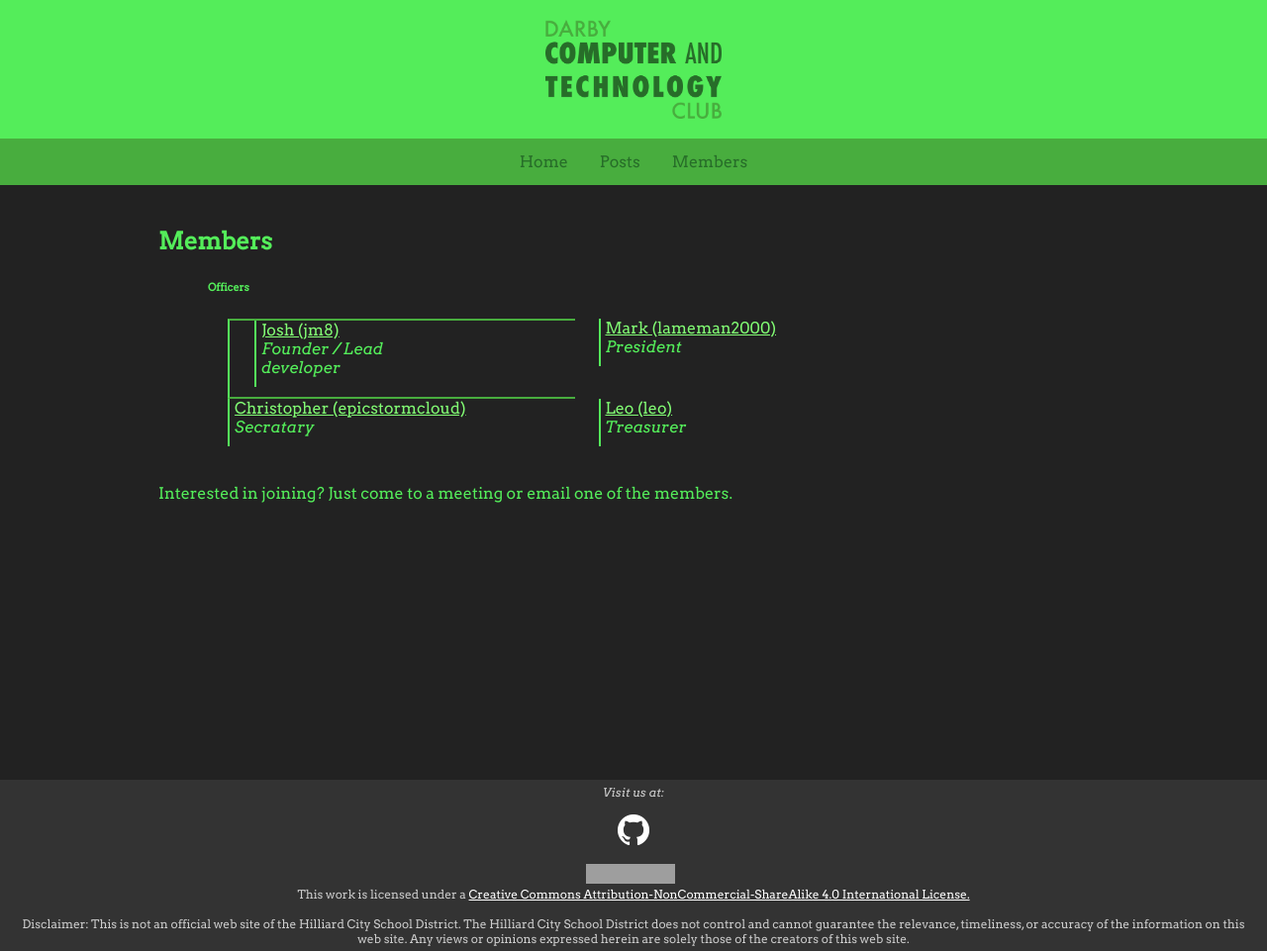
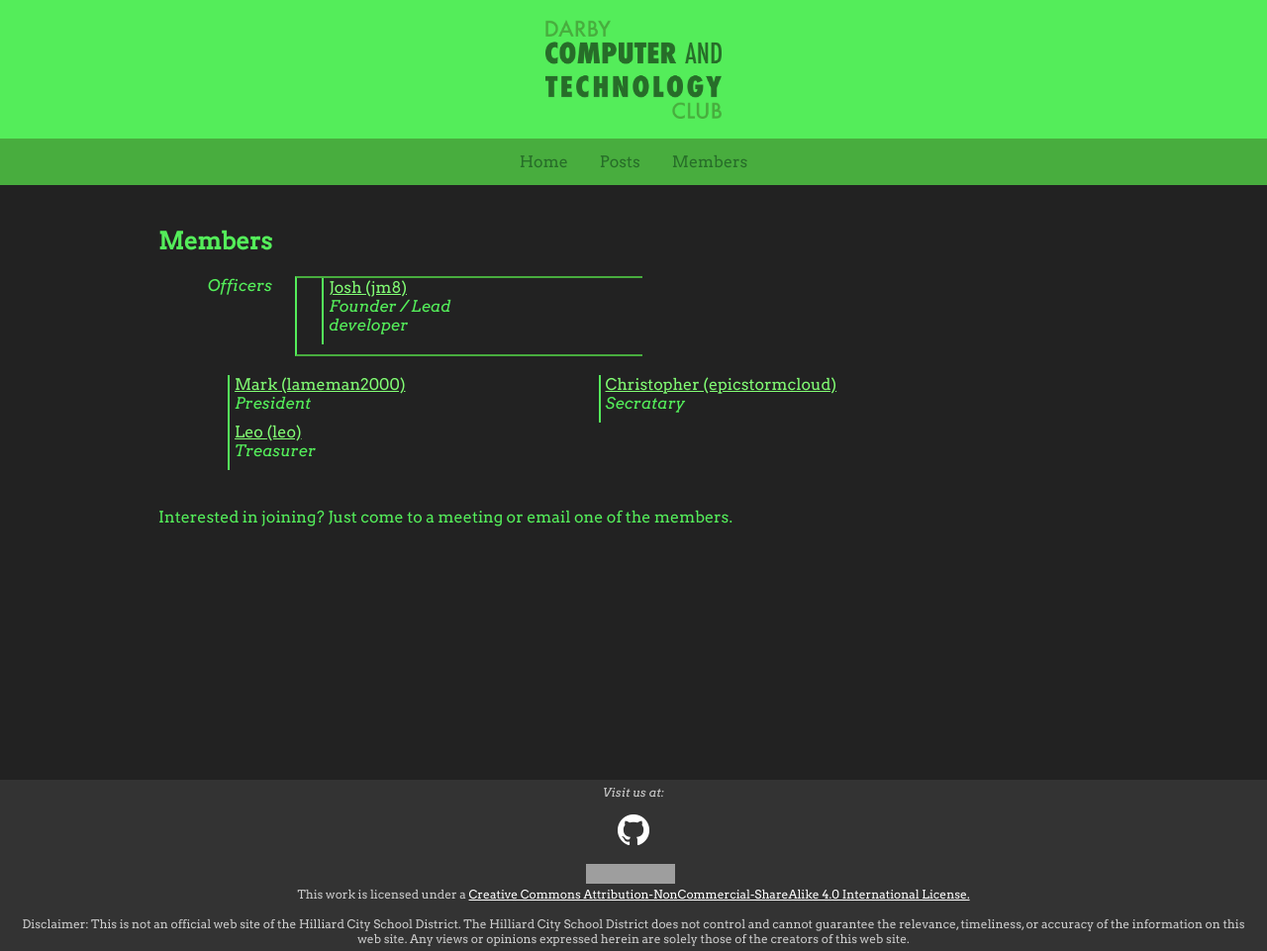
Before and after one commit to DarbyCAT/legacy, a Jekyll site: the page built from members.html, in a window 1280 px wide. Shown: the whole page at 99% size. Built offline with Jekyll 4.4.1, drawn with Linux system fonts in a browser that asks for light colours; grey boxes are pictures that could not be loaded.

```diff
--- a/members.html
+++ b/members.html
@@ -4,10 +4,10 @@ layout: default
 <h2>Members</h2>
 
 <div class="boxes">
-<h6>Officers</h6>
+<i>Officers</i>
 <div id="members">
 <div><a href="/profile/jm8.html">Josh (jm8)</a><br><i>Founder / Lead developer</i></div>
-</div>
+</div><br><br>
 <div><a href="/profile/lameman2000.html">Mark (lameman2000)</a><br><i>President</i></div>
 
 <div><a href="/profile/epicstormcloud.html">Christopher (epicstormcloud)</a><br><i>Secratary</i></div>
```
